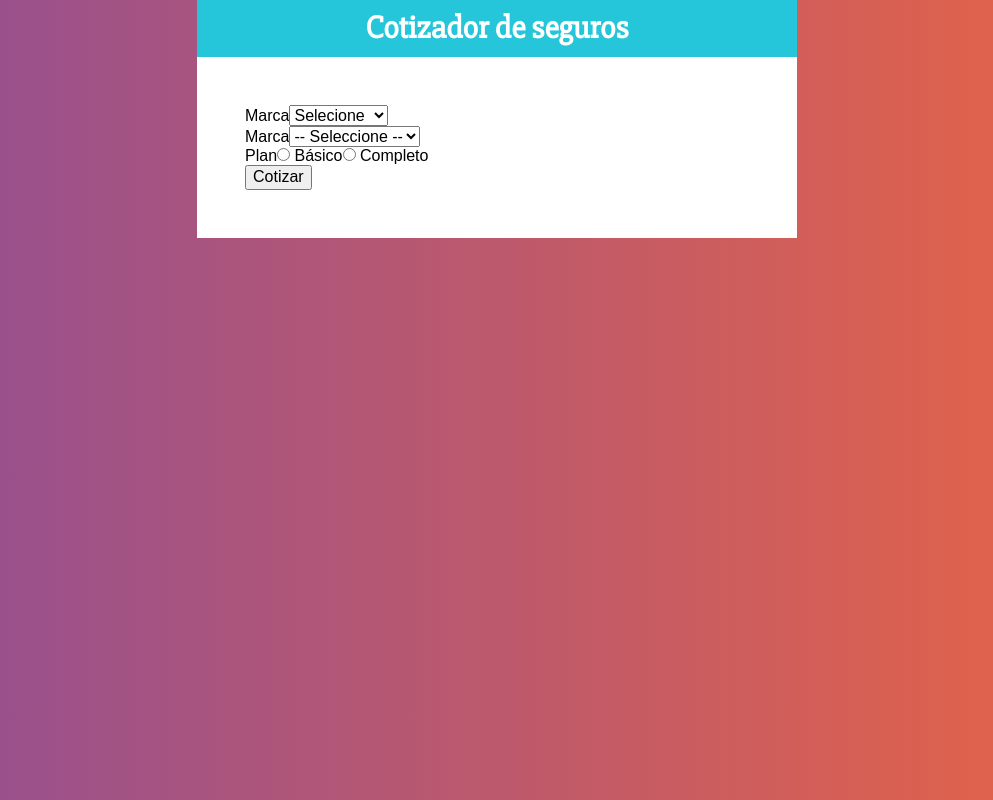
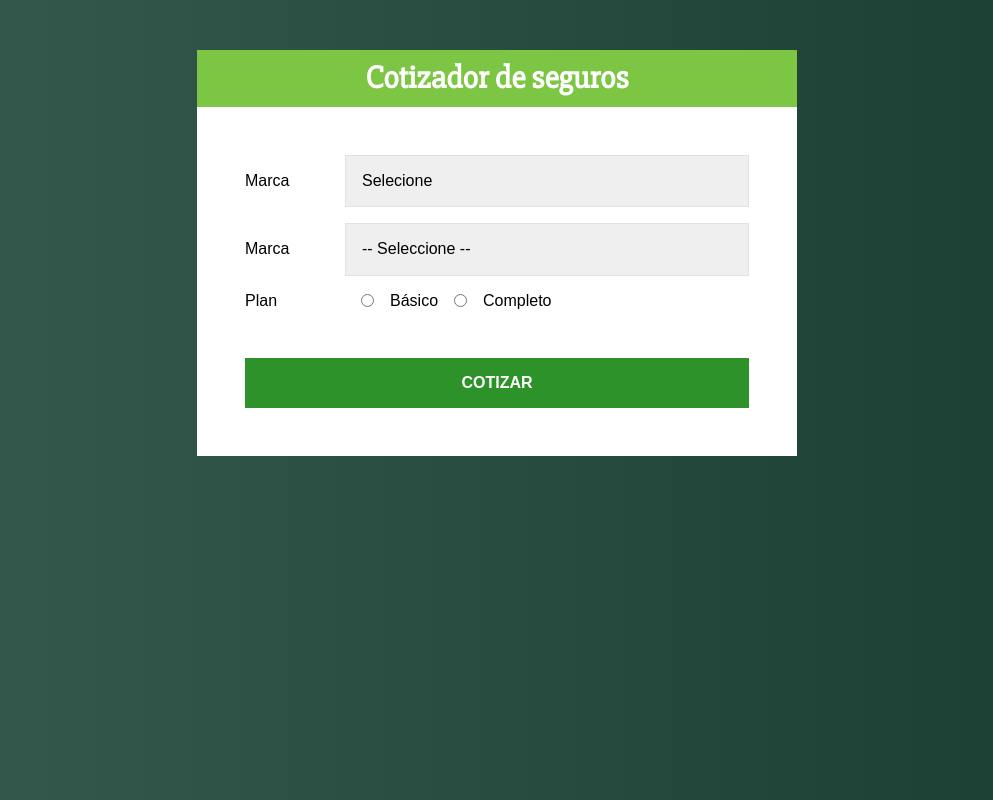
Before and after one commit to Zoloz966/Cotizador-de-seguros, a React (Create React App) app: page / in a window 1280 px wide. Shown: the whole page, without its empty margins (143-1136 px from the left). Built offline with nearby package versions, Linux system fonts and the light colour scheme.

Commit message:
Agregamos Styled Components a Formulario.jsx

```diff
--- a/src/components/Formulario.jsx
+++ b/src/components/Formulario.jsx
@@ -1,22 +1,62 @@
 import React from 'react';
 import styled from '@emotion/styled';
 
+const Campo = styled.div `
+    display: flex;
+    margin-bottom: 1rem;
+    align-items: center;
+`;
+
+const Label = styled.div `
+    flex: 0 0 100px;
+`;
+
+const Select = styled.select `
+    display: block;
+    width: 100%;
+    padding: 1rem;
+    border: 1px solid #E1E1E1;
+    -webkit-appearance: none;
+`;
+
+const ImputRadio = styled.input `
+    margin: 0 1rem;
+
+`;
+
+const Boton = styled.button `
+    background-color: #2e922b;
+    font-size: 16px;
+    width: 100%;
+    padding: 1rem;
+    text-transform: uppercase;
+    color: #fff;
+    font-weight: bold;
+    border: none;
+    transition: background-color .3s ease;
+    margin-top: 2rem;
+
+    &:hover {
+        cursor: pointer;
+        background-color: #7CC644;
+    }
+`;
 
 const Formulario = () => {
     return (
         <form>
-            <div>
-                <label for="">Marca</label>
-                <select>
+            <Campo>
+                <Label for="">Marca</Label>
+                <Select>
                     <option value="">Selecione</option>
                         <option value="americado">Americano</option>
                         <option value="europeo">Europeo</option>
                         <option value="asiatico">Asiático</option>
-                </select>
-            </div>
-            <div>
-                <label for="">Marca</label>
-                <select>
+                </Select>
+            </Campo>
+            <Campo>
+                <Label for="">Marca</Label>
+                <Select>
                     <option value="">-- Seleccione --</option>
                         <option value="2021">2021</option>
                         <option value="2020">2020</option>
@@ -28,23 +68,23 @@ const Formulario = () => {
                         <option value="2014">2014</option>
                         <option value="2013">2013</option>
                         <option value="2012">2012</option>
-                </select>
-            </div>
-            <div>
-                <label for="">Plan</label>
-                <input
+                </Select>
+            </Campo>
+            <Campo>
+                <Label for="">Plan</Label>
+                <ImputRadio
                     type="radio"
                     name='plan'
                     value='basico'
                 /> Básico
-                <input
+                <ImputRadio
                     type="radio"
                     name='plan'
                     value='completo'
                 /> Completo
-            </div>
+            </Campo>
 
-            <button type='button'>Cotizar</button>
+            <Boton type='button'>Cotizar</Boton>
         </form>
     );
 };
--- a/src/components/Header.jsx
+++ b/src/components/Header.jsx
@@ -2,10 +2,11 @@ import React from 'react';
 import styled from '@emotion/styled'
 
 const ContenedorHeader = styled.header`
-    background-color: #26C6DA;
+    background-color: #7CC644;
     padding: 10px;
     font-weight: bold;
     color: #fff;
+    margin-top: 50px;
 `;
 
 const TextoHeader = styled.h1`
--- a/src/index.css
+++ b/src/index.css
@@ -2,9 +2,9 @@ html {
   box-sizing: border-box;
 }
 body {
-  background: #e96443;  /* fallback for old browsers */
-  background: -webkit-linear-gradient(to right, #904e95, #e96443);  /* Chrome 10-25, Safari 5.1-6 */
-  background: linear-gradient(to right, #904e95, #e96443);
+  background: #193d31;  /* fallback for old browsers */
+  background: -webkit-linear-gradient(to right, #385b4f, #193d31);  /* Chrome 10-25, Safari 5.1-6 */
+  background: linear-gradient(to right, #385b4f, #193d31);
   font-family: Arial, Helvetica, sans-serif;
 }
 ul {
```
